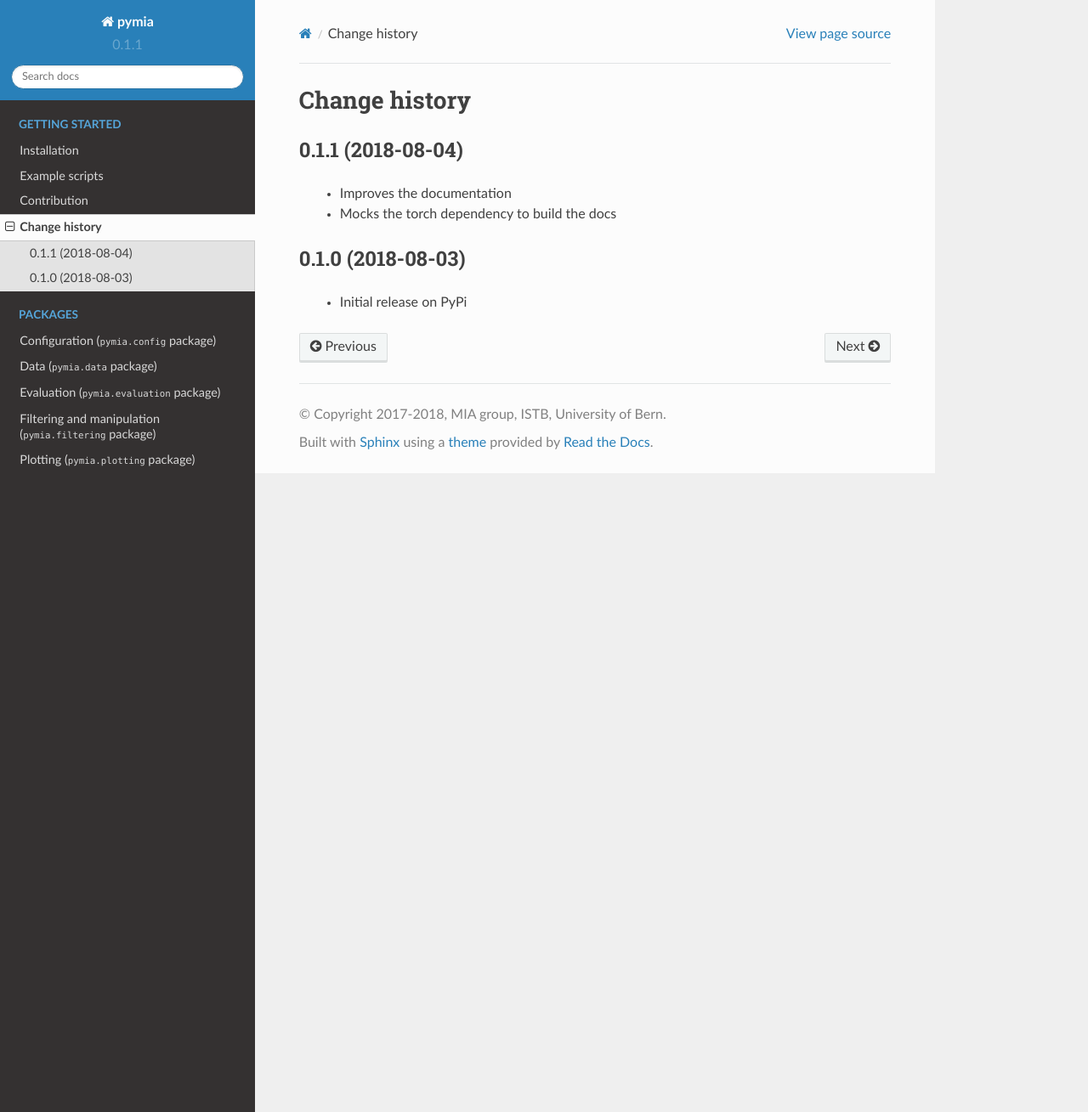
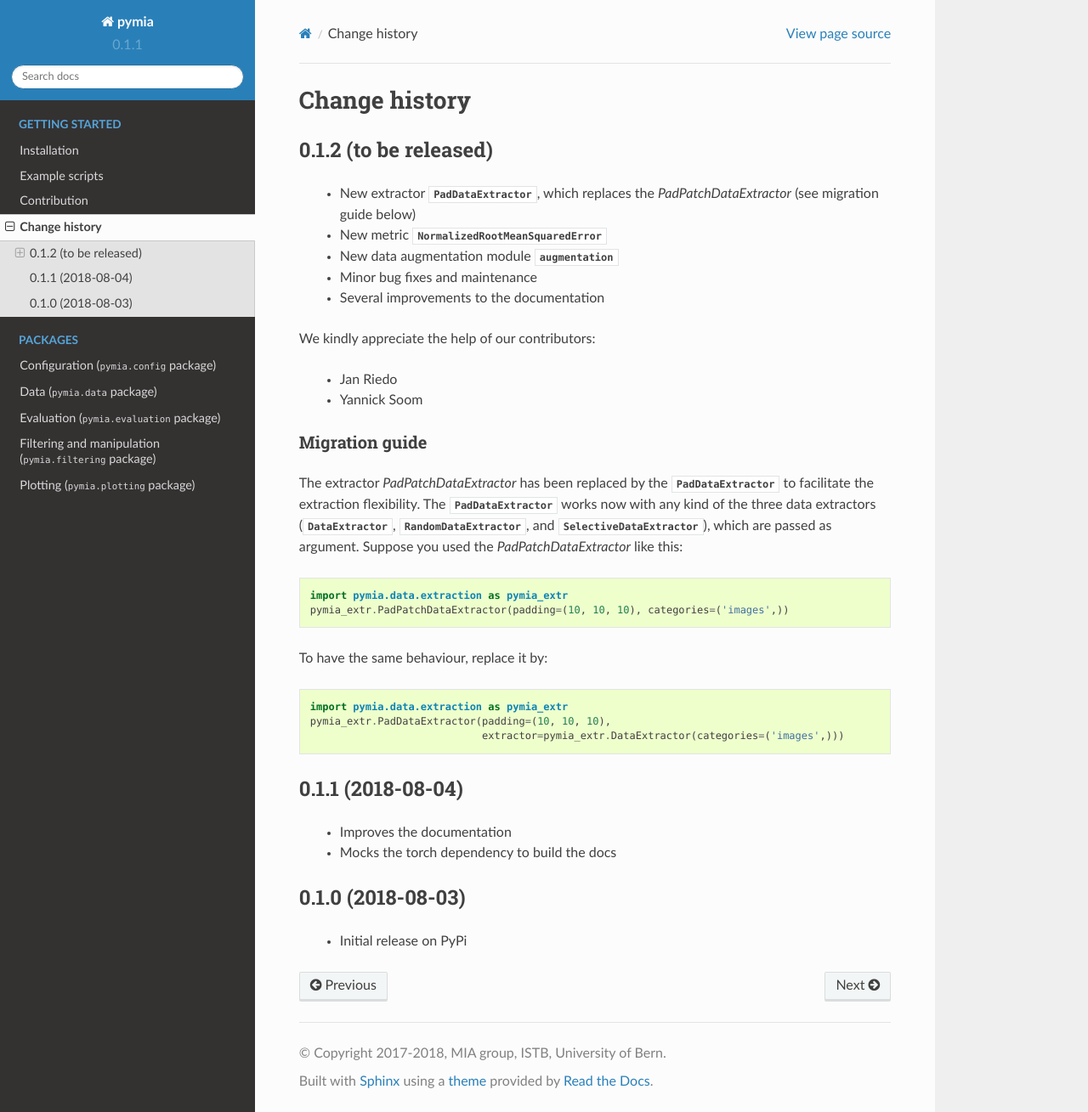
Before and after one commit to rundherum/pymia, a Sphinx documentation site: the page built from docs/history.rst, in a window 1280 px wide and 1309 px high. Shown: the whole window at 85% size. Built offline with Sphinx 7.4.7 and the Read the Docs theme 2.0.0, drawn with Linux system fonts in a browser that asks for light colours; formulas are drawn with MathJax 3.

Commit message:
docs(history): update version 0.1.2 information

```diff
--- a/docs/history.rst
+++ b/docs/history.rst
@@ -2,6 +2,41 @@
 
 Change history
 ==============
+
+0.1.2 (to be released)
+----------------------
+
+ * New extractor :py:class:`PadDataExtractor`, which replaces the `PadPatchDataExtractor` (see migration guide below)
+ * New metric :py:class:`NormalizedRootMeanSquaredError`
+ * New data augmentation module :py:mod:`augmentation`
+ * Minor bug fixes and maintenance
+ * Several improvements to the documentation
+
+We kindly appreciate the help of our contributors:
+
+ - Jan Riedo
+ - Yannick Soom
+
+Migration guide
+^^^^^^^^^^^^^^^
+
+The extractor `PadPatchDataExtractor` has been replaced by the :py:class:`PadDataExtractor` to facilitate the
+extraction flexibility. The :py:class:`PadDataExtractor` works now with any kind of the three data extractors
+(:py:class:`DataExtractor`, :py:class:`RandomDataExtractor`, and :py:class:`SelectiveDataExtractor`),
+which are passed as argument. Suppose you used the `PadPatchDataExtractor` like this:
+
+.. code-block:: python
+
+  import pymia.data.extraction as pymia_extr
+  pymia_extr.PadPatchDataExtractor(padding=(10, 10, 10), categories=('images',))
+
+To have the same behaviour, replace it by:
+
+.. code-block:: python
+
+  import pymia.data.extraction as pymia_extr
+  pymia_extr.PadDataExtractor(padding=(10, 10, 10),
+                              extractor=pymia_extr.DataExtractor(categories=('images',)))
 
 0.1.1 (2018-08-04)
 ------------------
```
